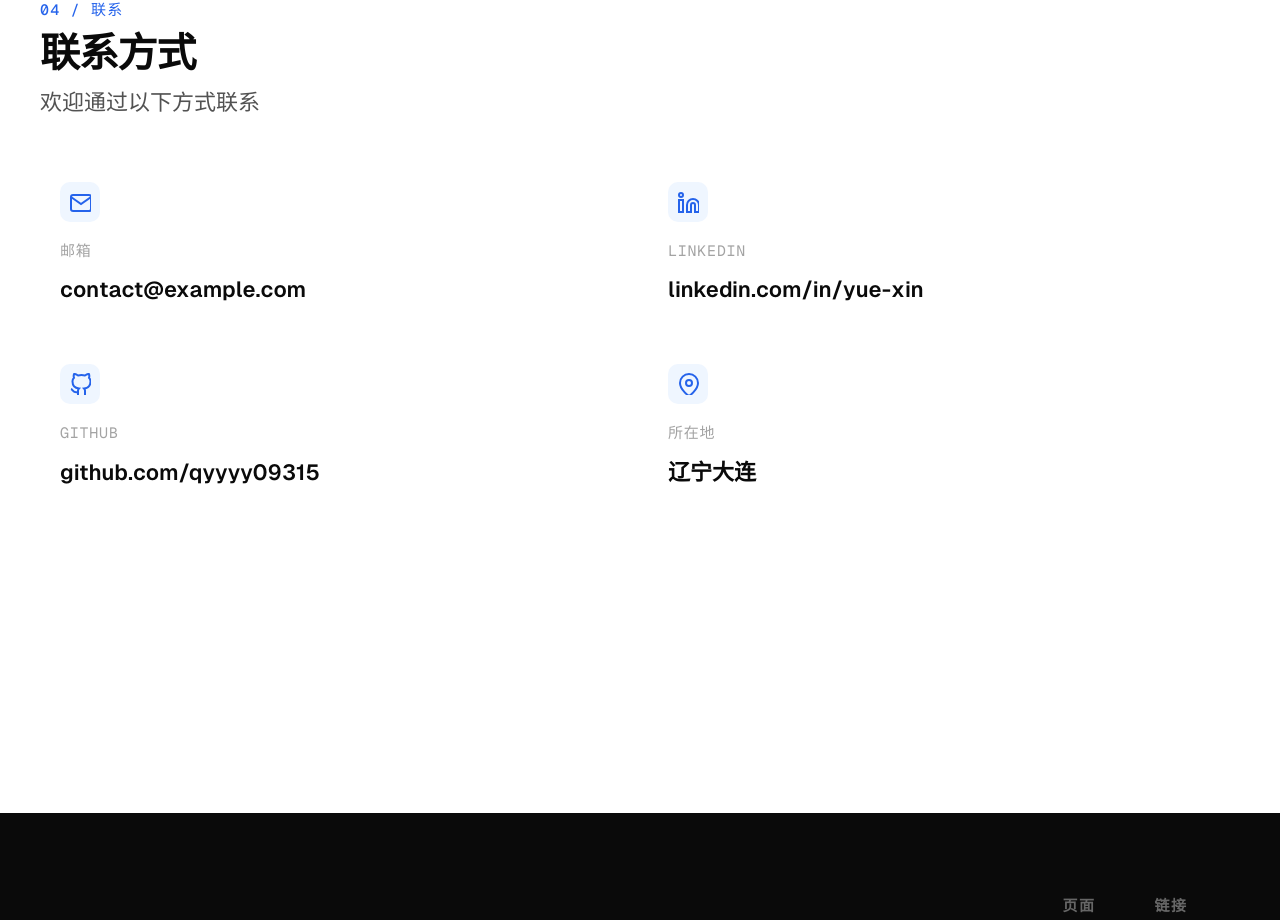
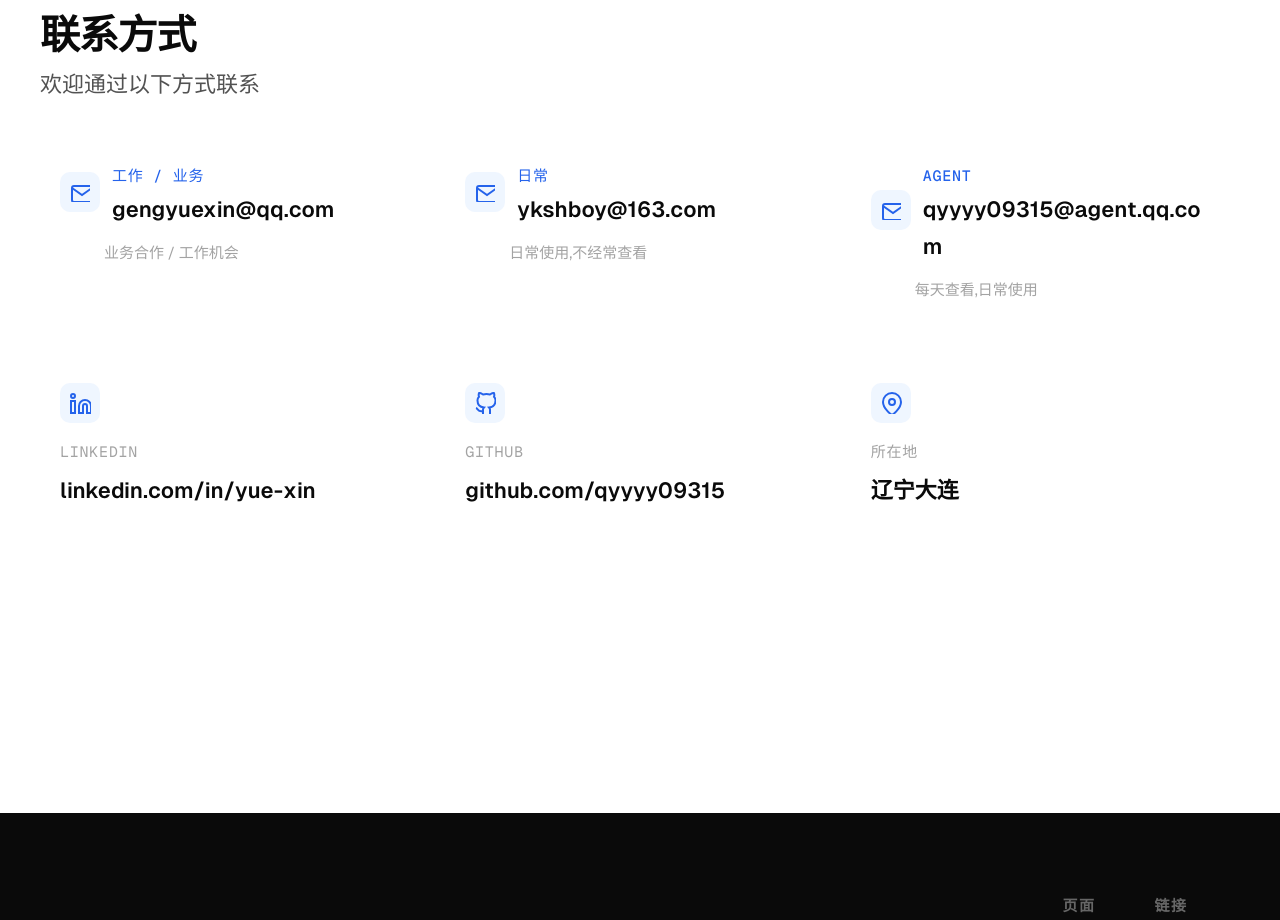
Before and after one commit to qyyyy09315/qyyyy09315.github.io, a Vue app: page / in a window 1280 px wide. Shown: the part 3346-4266 px from the top of the page. Built offline with nearby package versions, Linux system fonts and the light colour scheme.

Commit message:
feat: 更新邮箱信息，展示工作/日常/agent三个邮箱

```diff
--- a/src/components/ContactSection.vue
+++ b/src/components/ContactSection.vue
@@ -9,15 +9,50 @@
         </p>
       </div>
 
-      <div class="contact-grid">
-        <div class="card contact-card animate animate-delay-2">
-          <div class="contact-icon">
-            <svg width="22" height="22" fill="none" stroke="currentColor" stroke-width="2"><rect x="2" y="4" width="20" height="16" rx="2"/><polyline points="22,6 12,13 2,6"/></svg>
+      <!-- 邮箱区：三个邮箱单独展示 -->
+      <div class="emails-grid">
+        <div class="card email-card animate animate-delay-2">
+          <div class="email-header">
+            <div class="contact-icon">
+              <svg width="20" height="20" fill="none" stroke="currentColor" stroke-width="2"><path d="M4 4h16c1.1 0 2 .9 2 2v12c0 1.1-.9 2-2 2H4c-1.1 0-2-.9-2-2V6c0-1.1.9-2 2-2z"/><polyline points="22,6 12,13 2,6"/></svg>
+            </div>
+            <div class="email-info">
+              <span class="email-type">工作 / 业务</span>
+              <a href="mailto:gengyuexin@qq.com" class="email-addr">gengyuexin@qq.com</a>
+            </div>
           </div>
-          <span class="contact-label">邮箱</span>
-          <a href="mailto:contact@example.com" class="contact-value">contact@example.com</a>
+          <span class="email-note">业务合作 / 工作机会</span>
         </div>
 
+        <div class="card email-card animate animate-delay-3">
+          <div class="email-header">
+            <div class="contact-icon">
+              <svg width="20" height="20" fill="none" stroke="currentColor" stroke-width="2"><path d="M4 4h16c1.1 0 2 .9 2 2v12c0 1.1-.9 2-2 2H4c-1.1 0-2-.9-2-2V6c0-1.1.9-2 2-2z"/><polyline points="22,6 12,13 2,6"/></svg>
+            </div>
+            <div class="email-info">
+              <span class="email-type">日常</span>
+              <a href="mailto:ykshboy@163.com" class="email-addr">ykshboy@163.com</a>
+            </div>
+          </div>
+          <span class="email-note">日常使用，不经常查看</span>
+        </div>
+
+        <div class="card email-card animate animate-delay-4">
+          <div class="email-header">
+            <div class="contact-icon">
+              <svg width="20" height="20" fill="none" stroke="currentColor" stroke-width="2"><path d="M4 4h16c1.1 0 2 .9 2 2v12c0 1.1-.9 2-2 2H4c-1.1 0-2-.9-2-2V6c0-1.1.9-2 2-2z"/><polyline points="22,6 12,13 2,6"/></svg>
+            </div>
+            <div class="email-info">
+              <span class="email-type">Agent</span>
+              <a href="mailto:qyyyy09315@agent.qq.com" class="email-addr">qyyyy09315@agent.qq.com</a>
+            </div>
+          </div>
+          <span class="email-note">每天查看，日常使用</span>
+        </div>
+      </div>
+
+      <!-- 其他联系方式 -->
+      <div class="contact-grid">
         <div class="card contact-card animate animate-delay-3">
           <div class="contact-icon">
             <svg width="22" height="22" fill="none" stroke="currentColor" stroke-width="2"><path d="M16 8a6 6 0 016 6v7h-4v-7a2 2 0 10-4 0v7h-4v-7a6 6 0 016-6zM2 9h4v12H2zM4 2a2 2 0 110 4 2 2 0 010-4z"/></svg>
@@ -89,9 +124,63 @@
   font-weight: 400;
 }
 
+/* Emails grid */
+.emails-grid {
+  display: grid;
+  grid-template-columns: repeat(3, 1fr);
+  gap: 1rem;
+  margin-bottom: 2.5rem;
+}
+
+.email-card {
+  display: flex;
+  flex-direction: column;
+  gap: .75rem;
+  padding: 1.25rem;
+}
+
+.email-header {
+  display: flex;
+  align-items: center;
+  gap: .75rem;
+}
+
+.email-info {
+  display: flex;
+  flex-direction: column;
+  gap: 2px;
+}
+
+.email-type {
+  font-family: var(--font-mono);
+  font-size: var(--text-sm);
+  color: var(--accent);
+  font-weight: 500;
+  text-transform: uppercase;
+  letter-spacing: .05em;
+}
+
+.email-addr {
+  font-size: var(--text-lg);
+  font-weight: 600;
+  color: var(--text);
+  text-decoration: none;
+  word-break: break-all;
+}
+
+.email-addr:hover {
+  color: var(--accent);
+}
+
+.email-note {
+  font-size: var(--text-sm);
+  color: var(--text-muted);
+  padding-left: 2.75rem; /* align with email address */
+}
+
 .contact-grid {
   display: grid;
-  grid-template-columns: repeat(2, 1fr);
+  grid-template-columns: repeat(3, 1fr);
   gap: 1rem;
 }
 
@@ -140,6 +229,20 @@
     justify-content: flex-start;
   }
 
+  .emails-grid {
+    grid-template-columns: 1fr;
+    gap: .75rem;
+    margin-bottom: 1.5rem;
+  }
+
+  .email-card {
+    padding: 1rem;
+  }
+
+  .email-note {
+    padding-left: 0;
+  }
+
   .contact-grid {
     grid-template-columns: 1fr;
     gap: .75rem;
```
